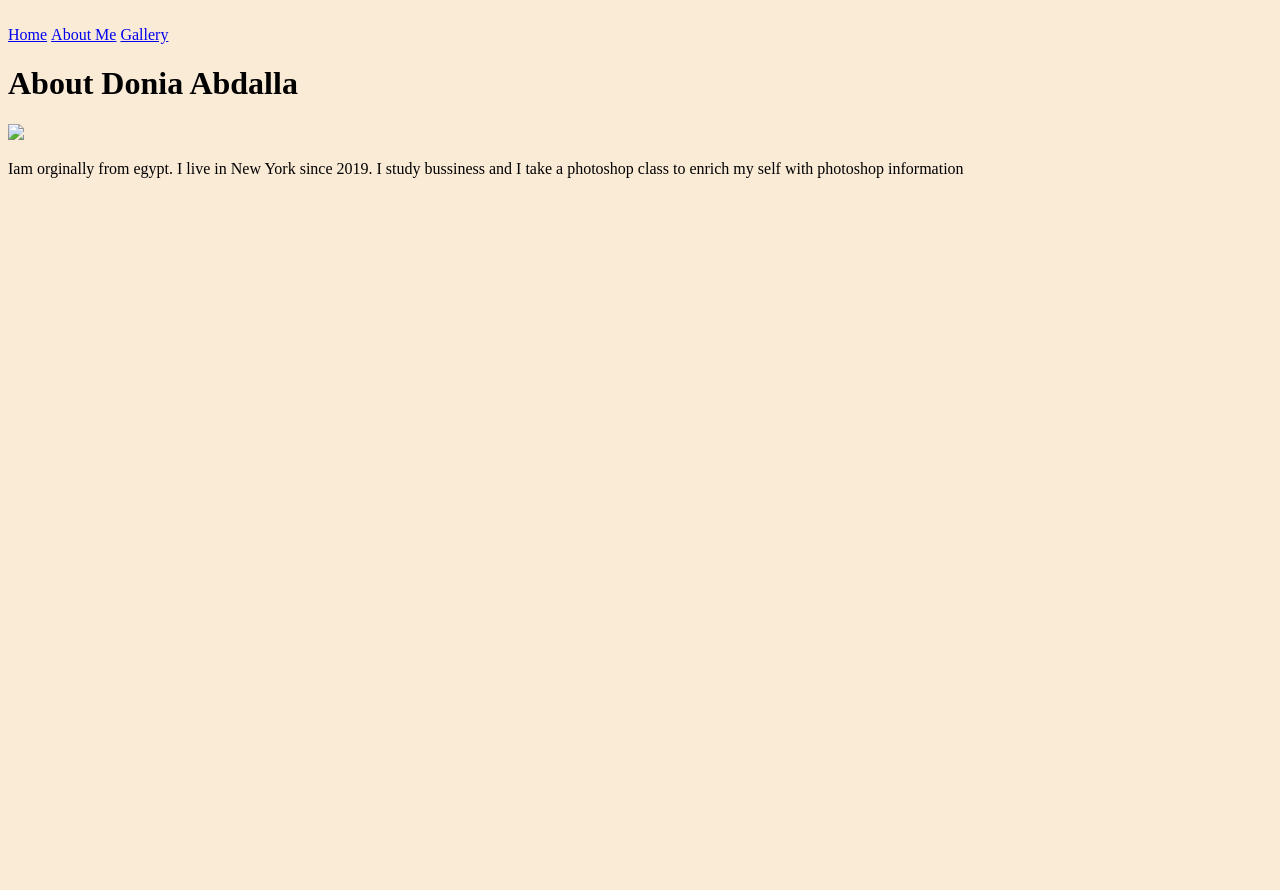
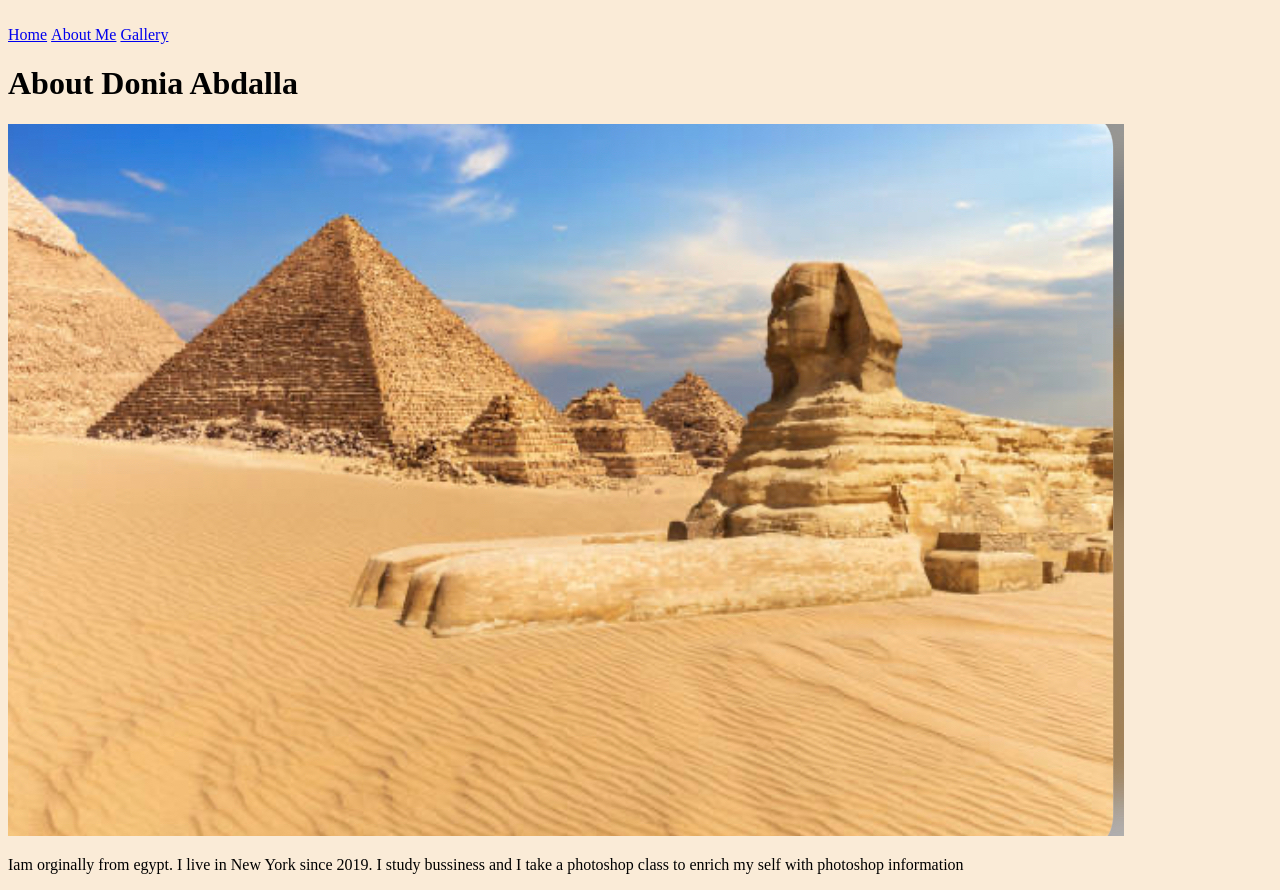
Before and after one commit to Doniaabdalla/Final, a plain HTML site: page aboutme.html in a window 1280 px wide. Before the commit the page ends 800 px from the top, so only its background shows below. Drawn offline with Linux system fonts and the light colour scheme.

Commit message:
Update aboutme.html

```diff
--- a/aboutme.html
+++ b/aboutme.html
@@ -21,7 +21,7 @@ font-size :16px;
  	<h3></h3><a href="aboutme.html">About Me</a><h3></h3>
  		<h3></h3><a href="gallery.html">Gallery</a><h3></h3>
 <h1>About Donia Abdalla</h1>
-<img src="images\Egypt.jpg">
+<img src="Egypt.jpg">
 <p>Iam orginally from egypt. I live in New York since 2019. I study bussiness and I take a photoshop class to enrich my self with photoshop information</p>
 </body>
 </html>
```
